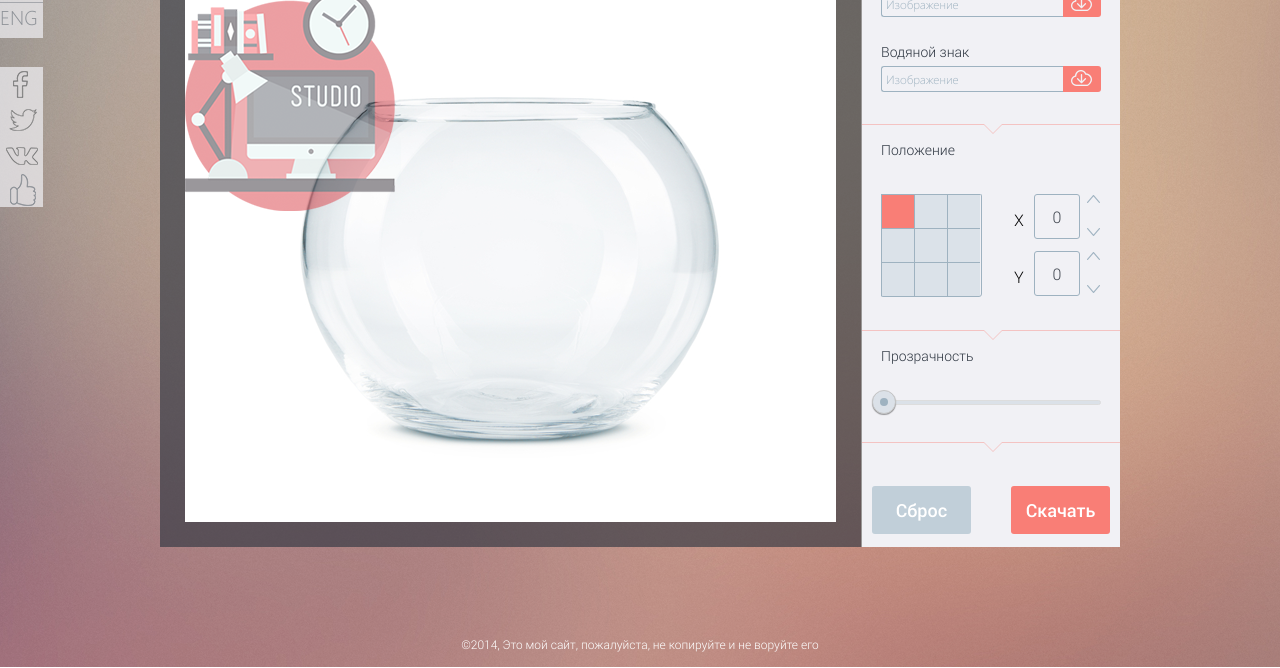
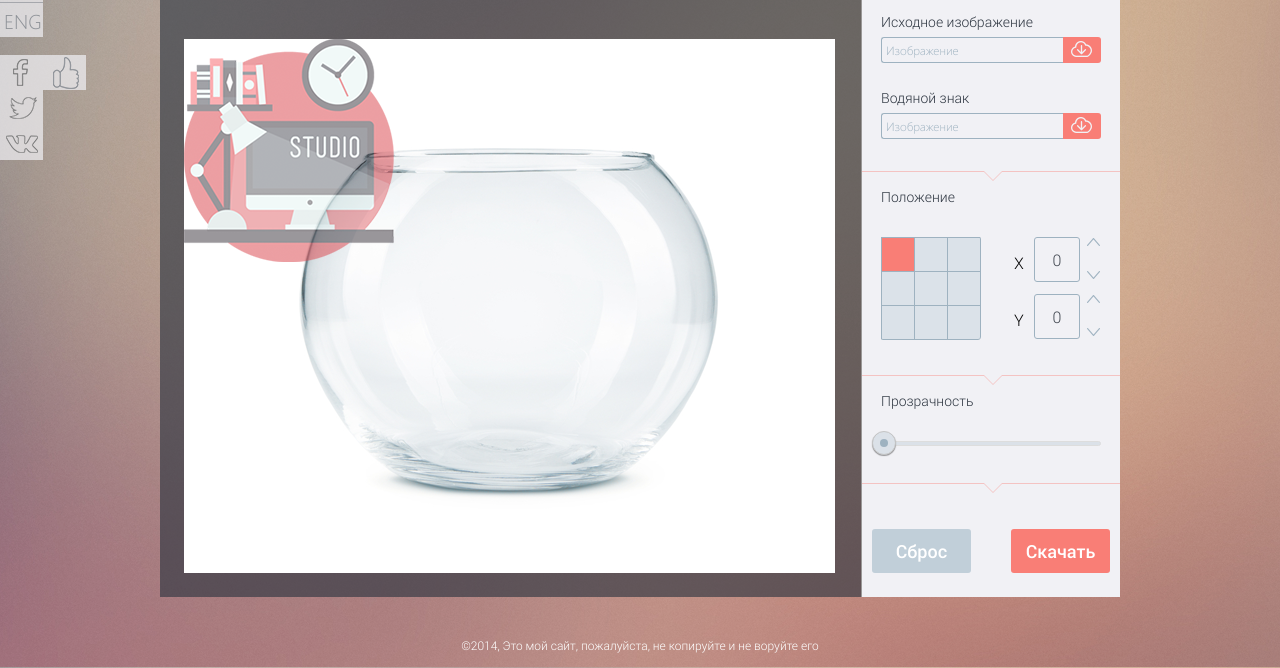
Before and after one commit to Azzazzelko/watermark, a website: page app/index.html in a window 1280 px wide. Shown: the part 133-801 px from the top of the page. Drawn offline with nearby package versions, Linux system fonts and the light colour scheme; a web font is replaced by a local one.

Commit message:
bagfix 1.0

```diff
--- a/app/css/main.css
+++ b/app/css/main.css
@@ -46,8 +46,10 @@ input{
 }
 
 .inner_wrapper{
-    display: table-row;
+    display: table-cell;
     width: 100%;
+    vertical-align: middle;
+    padding: 60px 0 25px 0;
 }
 
 .container{
@@ -56,16 +58,18 @@ input{
 }
 
 .container-content{
+/*margin: 60px 0 24px;*/
     display: table;
     overflow: hidden;
 }
 
 .content{
-    padding: 0 25px 25px;
+    padding: 9px 24px 24px;
     background-color: rgba(46, 54, 65, 0.64);
     width: 701px;
     display: table-cell;
     box-sizing: border-box;
+    vertical-align: top;
 }
 
 .title-content{
@@ -103,13 +107,13 @@ input{
     background: #f1f1f5;
     box-sizing: border-box;
     border-left: 1px solid #9a9897;
-    padding: 30px 0 0 0;
+    vertical-align: top;
 }
 
 .title-sidebar{
     text-align: center;
     color: #2e3641;
-    margin: 0 0 35px;
+    margin: 21px 0 29px;
     font:  26px 'robotolight';
 }
 
@@ -146,7 +150,7 @@ input{
 
 .label-sidebar-form{
     color: #2e3641;
-    margin: 0 0 5px 0;
+    margin: 0 0 6px 0;
     display: block;
     font: 14px 'robotolight';
 }
@@ -201,17 +205,17 @@ input{
 }
 
 .label-margin{
-    margin: 15px 0 35px;
+    margin: 15px 0 31px;
 }
 
 .container-settings{
     overflow: hidden;
-    margin-bottom: 15px;
+    margin-bottom: 17px;
 }
 
 .container-color-block{
     letter-spacing: -0.3em;
-    width: 100px;
+    width: 99px;
     border: 1px solid #9eb2c0;
     margin: -1px 0 0 -1px;
     float: left;
@@ -235,8 +239,9 @@ input{
 
 .container-coordinates{
     float: right;
-    margin: 0 0 12px 30px;
+    margin: 0 0 12px 0;
     letter-spacing: -0.3em;
+    width: 87px;
 }
 
 .coordinates, .coordinates-value,
@@ -308,6 +313,7 @@ input{
     background: #dbe1e8;
     box-shadow: 0px 1px 1px 0.00px rgba(0, 0, 0, 0.38);
     top: -11px;
+    cursor: pointer;
 }
 
 .ui-slider-handle.ui-state-default.ui-corner-all:focus{
@@ -326,15 +332,19 @@ input{
     border-radius: 50px;
 }
 
+.ui-slider-handle:hover:before{
+    background: #f97e76;
+}
+
 /*___________________________end UI___________________________*/
 
 .container-button{
     letter-spacing: -0.3em;
-    padding: 43px 10px 0 10px;
+    padding: 45px 10px 0 10px;
 }
 
 .button-sidebar{
-    padding: 12px 0;
+    padding: 10px 0;
     width: 99px;
     text-align: center;
     display: inline-block;
@@ -359,13 +369,19 @@ input{
 
 /*_____________________________________________*/
 
-.container-languages{
+.block-fixed{
     position: fixed;
     left: 0;
     top: 100px;
 }
 
+.container-languages{
+    margin-bottom: 18px;
+}
+
 .fixed-button{
+    padding: 4px;
+    box-sizing: border-box;
     width: 43px;
     height: 35px;
     background-color: rgba(241, 241, 245, 0.7);
@@ -388,13 +404,19 @@ input{
 }
 
 .social-list{
-    position: fixed;
-    top: 200px;
+    position: absolute;
+    top: 88px;
+    left:-43px;
+}
+
+.social-list.active{
     left: 0;
 }
 
-.social-item{
-
+.social-item-like{
+    position: absolute;
+    top: 0;
+    left: 43px;
 }
 
 .sicial-link-fb{
--- a/app/index.html
+++ b/app/index.html
@@ -5,8 +5,6 @@
 	<title>Watermark</title>
 	<link rel="stylesheet" href="bower/normalize-css/normalize.css">
 	<link rel="stylesheet" href="fonts/stylesheet.css">
-	<link rel="stylesheet" href="fonts/stylesheet2.css">
-	<link rel="stylesheet" href="fonts/stylesheet3.css">
 	<link rel="stylesheet" href="css/libs/jquery-ui.min.css">
 	<link rel="stylesheet" href="css/main.css">
 </head>
@@ -65,7 +63,7 @@
                                     </ul>
                                     <div class="container-coordinates">
                                         <div class="coordinates">X</div>
-                                        <input type="text" value="0" class="coordinates-value">
+                                        <input type="text" value="0" name="x-coordinates" class="coordinates-value">
                                         <div class="switch-container">
                                             <div class="switch up"></div>
                                             <div class="switch down"></div>
@@ -73,7 +71,7 @@
                                     </div>
                                     <div class="container-coordinates">
                                         <div class="coordinates">Y</div>
-                                        <input type="text" value="0" class="coordinates-value">
+                                        <input type="text" value="0" name="y-coordinates" class="coordinates-value">
                                         <div class="switch-container">
                                             <div class="switch up"></div>
                                             <div class="switch down"></div>
@@ -96,6 +94,7 @@
                     </aside>
                </div>
             </div>
+            <div class="block-fixed">
                 <ul class="container-languages">
                     <li class="fixed-button languages-ru">
                         РУС
@@ -104,12 +103,13 @@
                         ENG
                     </li>
                 </ul>
-            <ul class="social-list">
-                <li class="social-item"><a href="#" target="_blank" class="sicial-link-fb fixed-button"></a></li>
-                <li class="social-item"><a href="#" target="_blank" class="sicial-link-tw fixed-button"></a></li>
-                <li class="social-item"><a href="#" target="_blank" class="sicial-link-vk fixed-button"></a></li>
-                <li class="social-item"><a href="#" target="_blank" class="sicial-link-like fixed-button"></a></li>
+                <ul class="social-list active">
+                    <li><a href="#" target="_blank" class="sicial-link-fb fixed-button"></a></li>
+                    <li><a href="#" target="_blank" class="sicial-link-tw fixed-button"></a></li>
+                    <li><a href="#" target="_blank" class="sicial-link-vk fixed-button"></a></li>
+                    <li class="social-item-like"><a href="#" target="_blank" class="sicial-link-like fixed-button"></a></li>
                 </ul>
+            </div>
         </div>
         <footer class="footer">
                 <div class="copy">
```
Lines whose indentation alone changed are shown as unchanged.
